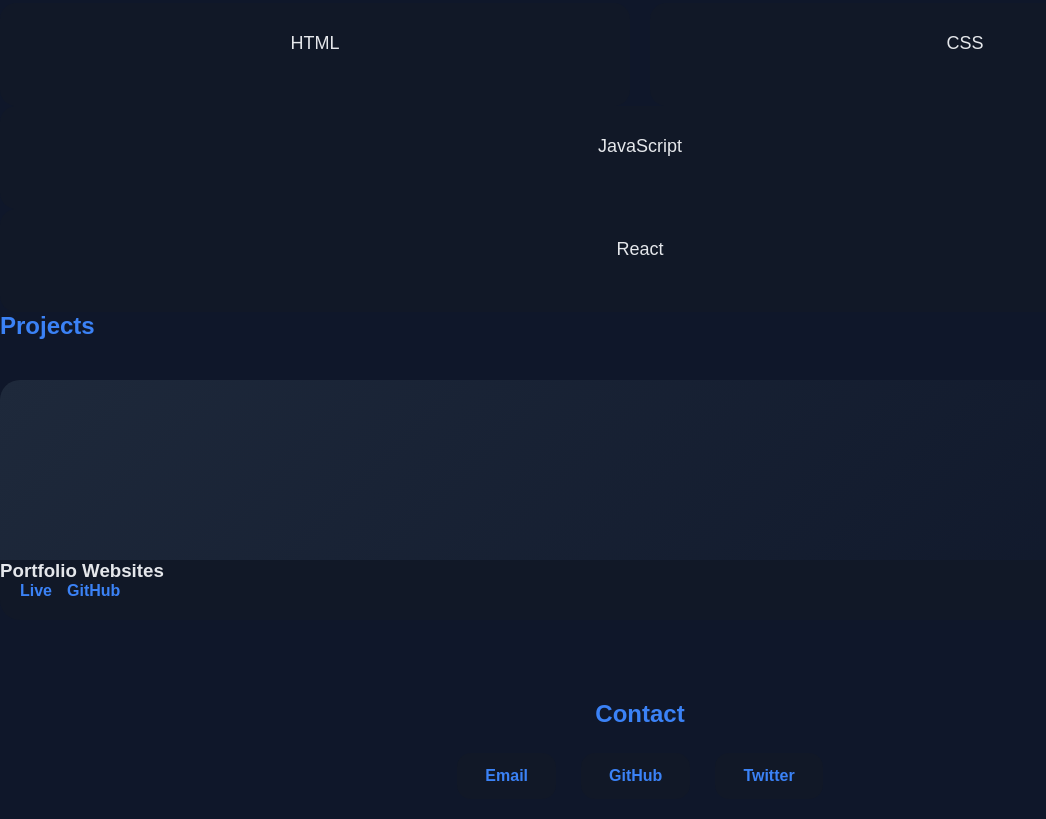
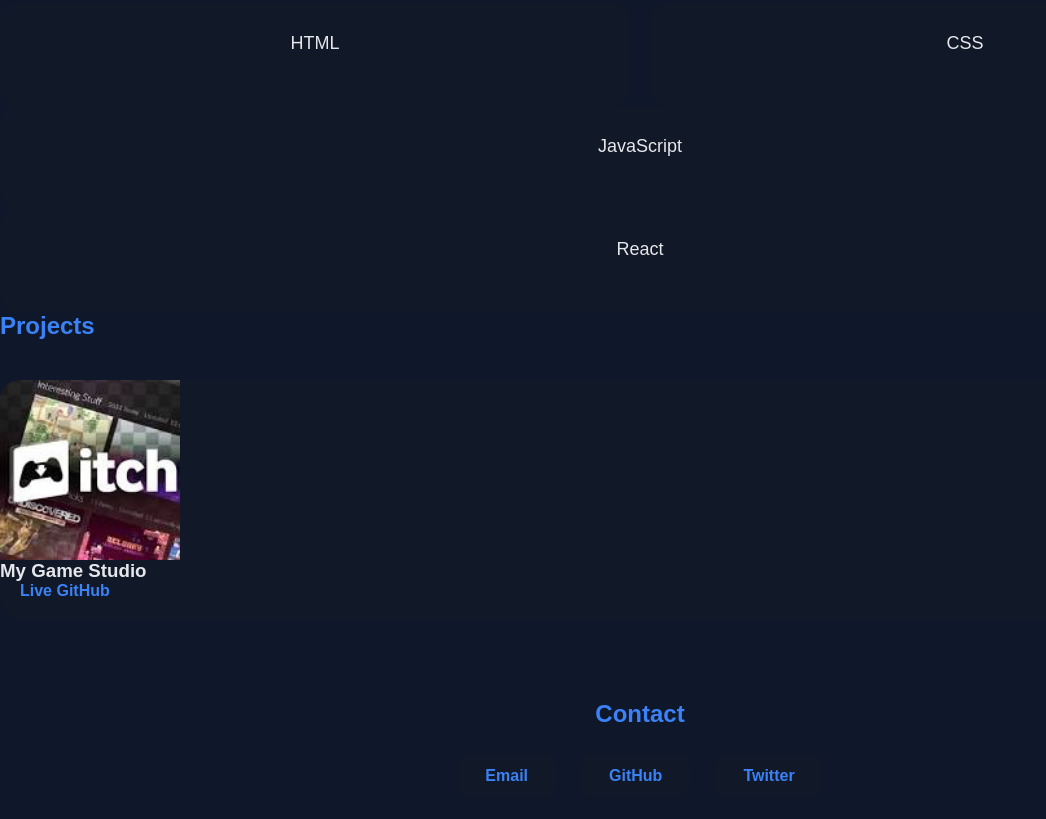
Before and after one commit to Benfarag/Benfarag-portfolio-, a plain HTML site: page index.html in a window 1280 px wide. Shown: the part 921-1740 px from the top of the page, without its empty margins (0-1046 px from the left). Drawn offline with Linux system fonts and the light colour scheme.

Commit message:
Add files via upload

```diff
--- a/index.html
+++ b/index.html
@@ -97,12 +97,16 @@
         <div class="projects-grid">
 
             <div class="projects-card">
-                <div class="projects-img"></div>
-                <h3>Portfolio Websites</h3>
+                <div class="projects-img">
+                    <img src="image/images.jpg"
+                    width="180px"
+                    height="180px">
+                </div>
+                <h3>My Game Studio</h3>
 
                 <div class="projects-links">
-                    <a href="#">Live</a>
-                    <a href="#">GitHub</a>
+                    <a href="https://kitmora-studio.itch.io/">Live</a>
+                    <a href="https://github.com/Benfarag/My-Game">GitHub</a>
                 </div>
             </div>
 
--- a/style.css
+++ b/style.css
@@ -204,12 +204,13 @@ body {
 
 .projects-img {
     height: 180px;
+    width: 180px;
     background: linear-gradient(135deg, #1E293B, #0F172A);
 }
 
 .projects-links {
     padding: 0 20px 20px;
-    display: flex;
+    display: block;
     gap: 15px;
 }
 
```
Also changed, not shown: image/images.jpg (added).
